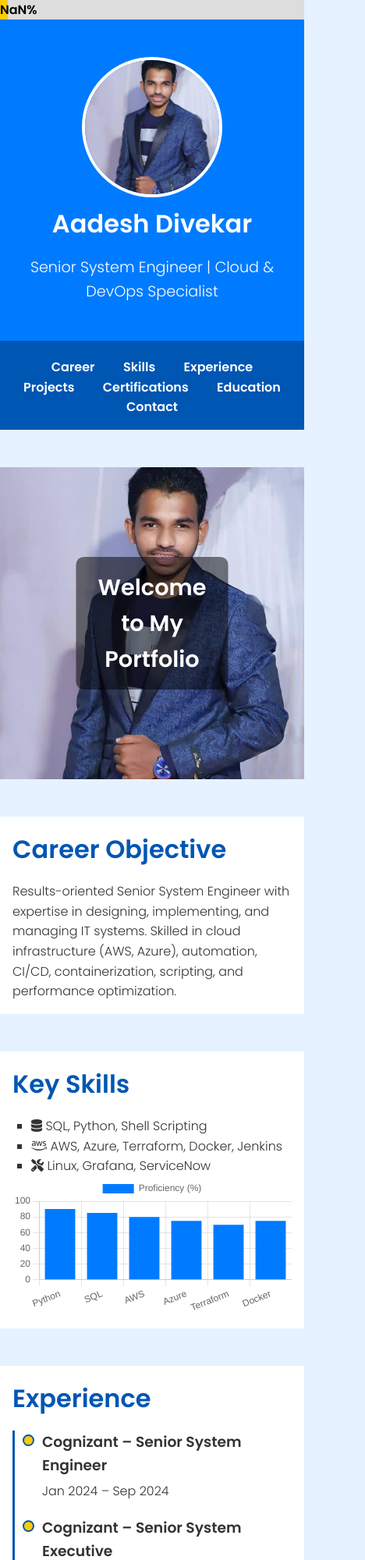
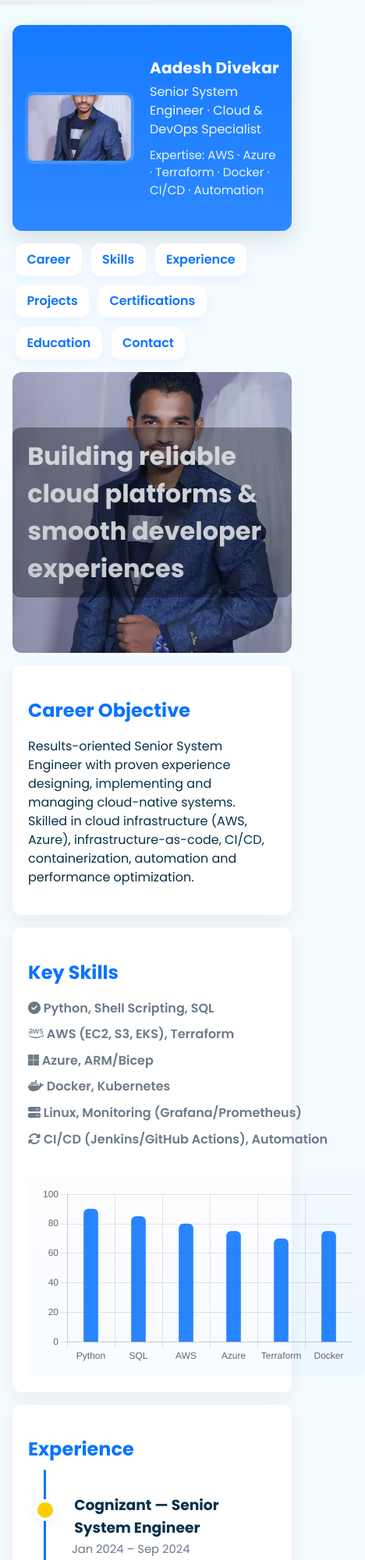
Before and after one commit to tejashree-dumasia/aadesh-resume, a plain HTML site: page index.html in a window 390 px wide. Shown: the top 2000 px of the page at 78% size, 468 px wide, since content can reach past the window. Drawn offline with nearby package versions, Linux system fonts and the light colour scheme.

Commit message:
Update index.html

```diff
--- a/index.html
+++ b/index.html
@@ -1,12 +1,12 @@
-<!DOCTYPE html>
+<!doctype html>
 <html lang="en">
 <head>
-  <meta charset="UTF-8" />
-  <meta name="viewport" content="width=device-width, initial-scale=1.0"/>
-  <title>Aadesh Divekar Portfolio</title>
+  <meta charset="utf-8">
+  <meta name="viewport" content="width=device-width, initial-scale=1">
+  <title>Aadesh Divekar — Portfolio</title>
 
   <!-- Google Fonts -->
-  <link href="https://fonts.googleapis.com/css2?family=Poppins:wght@300;600&display=swap" rel="stylesheet">
+  <link href="https://fonts.googleapis.com/css2?family=Poppins:wght@300;400;600;700&display=swap" rel="stylesheet">
 
   <!-- Font Awesome -->
   <link rel="stylesheet" href="https://cdnjs.cloudflare.com/ajax/libs/font-awesome/6.5.0/css/all.min.css">
@@ -15,228 +15,124 @@
   <script src="https://cdn.jsdelivr.net/npm/chart.js"></script>
 
   <style>
-    * {
-      margin: 0;
-      padding: 0;
-      box-sizing: border-box;
-      font-family: 'Poppins', sans-serif;
+    :root{
+      --bg:#f4fbff;
+      --card:#ffffff;
+      --primary:#0b74ff; /* blue */
+      --dark:#08304a;
+      --accent:#ffcc00; /* yellow */
+      --muted:#6c7a89;
+      --glass: rgba(255,255,255,0.6);
+      --radius:14px;
+      --container:1100px;
     }
 
-    body {
-      background-color: #e6f2ff;
-      color: #333;
-      line-height: 1.6;
-      padding-top: 5px;
+    *{box-sizing:border-box}
+    html,body{height:100%;}
+    body{
+      margin:0;
+      font-family:'Poppins',system-ui,-apple-system,Segoe UI,Roboto,"Helvetica Neue",Arial;
+      background:var(--bg);
+      color:var(--dark);
+      -webkit-font-smoothing:antialiased;
+      -moz-osx-font-smoothing:grayscale;
+      line-height:1.5;
+      scroll-behavior:smooth;
     }
 
-    header {
-      background-color: #007bff;
-      color: white;
-      padding: 3rem 0;
-      text-align: center;
-      box-shadow: 0 4px 8px rgba(0, 0, 0, 0.1);
-      border-bottom: 5px solid #0056b3;
+    /* Top thin progress bar */
+    #progress-wrap{
+      position:fixed;top:0;left:0;right:0;height:6px;background:linear-gradient(90deg, rgba(0,0,0,0.04), rgba(0,0,0,0.02));z-index:9999;
+    }
+    #progress{
+      height:100%;width:0%;background:var(--accent);transition:width 120ms linear;
     }
 
-    header h1 {
-      font-size: 3rem;
-      font-weight: 600;
+    /* Page container */
+    .site-wrap{max-width:var(--container);margin:0 auto;padding:1rem;}
+
+    header.hero{
+      background:linear-gradient(180deg, rgba(11,116,255,0.95), rgba(11,116,255,0.85));
+      color:white;padding:2.5rem 1rem;border-radius:12px;display:flex;gap:1.25rem;align-items:center;margin-top:1rem;box-shadow:0 10px 30px rgba(3,19,43,0.12);
     }
 
-    header p {
-      font-size: 1.2rem;
-      margin-top: 1rem;
+    .hero .avatar{width:140px;height:140px;border-radius:18px;overflow:hidden;flex:0 0 140px;border:4px solid rgba(255,255,255,0.14);background:linear-gradient(45deg, rgba(255,255,255,0.06), rgba(0,0,0,0.06));}
+    .hero .avatar img{width:100%;height:100%;object-fit:cover;display:block}
+
+    .hero .headings h1{font-size:1.9rem;margin:0 0 .25rem 0;letter-spacing:0.2px}
+    .hero .headings p{margin:0;color:rgba(255,255,255,0.92);font-weight:500}
+    .hero .meta{margin-top:.6rem;font-size:.95rem;color:rgba(255,255,255,0.9)}
+
+    nav.main-nav{display:flex;gap:12px;flex-wrap:wrap;margin:1rem 0;padding:0 0.25rem}
+    nav.main-nav a{background:var(--card);padding:.55rem .9rem;border-radius:12px;text-decoration:none;color:var(--primary);font-weight:600;box-shadow:0 4px 12px rgba(11,116,255,0.06);}
+    nav.main-nav a:hover{transform:translateY(-3px);transition:all .18s ease;color:var(--accent)}
+
+    /* Sections */
+    section.card{background:var(--card);border-radius:12px;padding:1.25rem;margin:1rem 0;box-shadow:0 8px 24px rgba(6,24,46,0.06)}
+    section.card h2{color:var(--primary);margin-bottom:.5rem}
+
+    /* Skills area */
+    .skills-grid{display:grid;grid-template-columns:1fr 360px;gap:1rem;align-items:start}
+    @media (max-width:900px){.skills-grid{grid-template-columns:1fr;}}
+
+    .skill-list ul{list-style:none;padding-left:0}
+    .skill-list li{margin:.6rem 0;font-weight:600;color:var(--muted)}
+
+    /* Chart box */
+    .chart-box{height:260px;border-radius:10px;padding:1rem;background:linear-gradient(0deg, rgba(11,116,255,0.03), rgba(11,116,255,0.01));display:flex;align-items:center;justify-content:center}
+
+    /* Parallax / hero banner - gentle */
+    .parallax-banner{
+      height:360px;border-radius:12px;background-position:center;background-size:cover;background-repeat:no-repeat;display:flex;align-items:center;justify-content:center;margin:1rem 0;position:relative;overflow:hidden
     }
+    .parallax-banner::after{content:"";position:absolute;inset:0;background:linear-gradient(180deg, rgba(3,19,43,0.15), rgba(3,19,43,0.25));}
+    .parallax-banner h2{position:relative;color:white;font-size:2rem;padding:0.8rem 1.2rem;border-radius:10px;background:rgba(0,0,0,0.35)}
 
-    header img {
-      width: 180px;
-      height: 180px;
-      border-radius: 50%;
-      margin-top: 20px;
-      object-fit: cover;
-      object-position: center;
-      border: 4px solid white;
-    }
+    /* Timeline */
+    .timeline{position:relative;padding:1rem 0}
+    .timeline::before{content:"";position:absolute;left:20px;top:0;bottom:0;width:3px;background:linear-gradient(180deg,var(--primary),#0a66d8);border-radius:6px}
+    .timeline-item{position:relative;margin:1rem 0;padding-left:56px}
+    .timeline-item .dot{position:absolute;left:8px;top:6px;width:28px;height:28px;border-radius:50%;background:var(--accent);border:4px solid var(--card);box-shadow:0 4px 14px rgba(11,116,255,0.08)}
+    .timeline-item h3{margin:0 .2rem .15rem .2rem}
+    .timeline-item time{display:block;color:var(--muted);font-size:.92rem;margin-bottom:.5rem}
 
-    nav {
-      background-color: #0056b3;
-      padding: 1rem 0;
-      text-align: center;
-      position: sticky;
-      top: 0;
-      z-index: 1000;
-    }
+    /* Projects & certs */
+    .projects p strong{display:inline-block;margin-bottom:.4rem}
 
-    nav a {
-      color: white;
-      margin: 0 1.5rem;
-      text-decoration: none;
-      font-weight: 600;
-      font-size: 1.1rem;
-      transition: color 0.3s;
-    }
+    /* Contact */
+    .contact-info p{margin:.4rem 0}
+    .contact-info a{color:var(--primary);text-decoration:none}
 
-    nav a:hover {
-      color: #ffcc00;
-    }
+    footer{margin:2rem 0 4rem;text-align:center;color:var(--muted)}
 
-    section {
-      max-width: 1000px;
-      margin: 3rem auto;
-      padding: 1rem;
-      background-color: white;
-    }
-
-    h2 {
-      color: #0056b3;
-      margin-bottom: 1rem;
-      font-size: 2rem;
-    }
-
-    ul {
-      list-style-type: square;
-      padding-left: 1.5rem;
-    }
-
-    a {
-      color: #0056b3;
-      text-decoration: none;
-      font-weight: 600;
-    }
-
-    a:hover {
-      color: #ffcc00;
-    }
-
-    footer {
-      text-align: center;
-      padding: 1.5rem;
-      margin-top: 2rem;
-      background-color: #0056b3;
-      color: white;
-    }
-
-    .highlight {
-      color: #ffcc00;
-      font-weight: 600;
-    }
-
-    /* Scroll Progress Bar */
-    #progress-bar-container {
-      position: fixed;
-      top: 0;
-      left: 0;
-      width: 100%;
-      height: 25px;
-      background: #ddd;
-      z-index: 999;
-    }
-
-    #progress-bar {
-      height: 100%;
-      background: #ffcc00;
-      width: 0%;
-      text-align: right;
-      padding-right: 10px;
-      color: #000;
-      font-weight: bold;
-    }
-
-    /* Parallax Effect */
-    .parallax {
-      background-image: url('aadu.jpeg');
-      background-attachment: fixed;
-      background-position: center;
-      background-repeat: no-repeat;
-      background-size: cover;
-      height: 400px;
-      position: relative;
-    }
-
-    .parallax h2 {
-      position: absolute;
-      top: 50%;
-      left: 50%;
-      transform: translate(-50%, -50%);
-      color: white;
-      font-size: 2.8rem;
-      text-align: center;
-      background: rgba(0, 0, 0, 0.5);
-      padding: 1rem 2rem;
-      border-radius: 10px;
-    }
-
-    /* Contact Icons */
-    .contact-info p {
-      font-size: 1.1rem;
-      margin: 0.5rem 0;
-    }
-
-    .contact-info span {
-      margin-right: 10px;
-    }
-
-    /* Timeline for Experience */
-    .timeline {
-      position: relative;
-      padding-left: 20px;
-      border-left: 3px solid #0056b3;
-    }
-
-    .timeline-item {
-      position: relative;
-      margin-bottom: 20px;
-    }
-
-    .timeline-dot {
-      position: absolute;
-      top: 5px;
-      left: -10px;
-      width: 15px;
-      height: 15px;
-      background: #ffcc00;
-      border: 2px solid #0056b3;
-      border-radius: 50%;
-    }
-
-    .timeline-content {
-      padding-left: 15px;
-    }
-
-    .timeline-content h3 {
-      margin-bottom: 5px;
-    }
-
-    /* Responsive */
-    @media (max-width: 768px) {
-      header h1 {
-        font-size: 2rem;
-      }
-      nav a {
-        font-size: 1rem;
-        margin: 0 1rem;
-      }
-      .parallax h2 {
-        font-size: 1.8rem;
-        padding: 1rem;
-      }
+    /* Small screens */
+    @media (max-width:520px){
+      .hero{flex-direction:row}
+      .hero .avatar{width:92px;height:92px;border-radius:12px}
+      .hero .headings h1{font-size:1.25rem}
     }
   </style>
 </head>
 <body>
+  <!-- Top progress bar -->
+  <div id="progress-wrap"><div id="progress" aria-hidden="true"></div></div>
 
-  <!-- Scroll Progress -->
-  <div id="progress-bar-container">
-    <div id="progress-bar">0%</div>
+  <div class="site-wrap">
+
+    <header class="hero" role="banner">
+      <div class="avatar" aria-hidden="true">
+        <img src="aadu.jpeg" alt="Aadesh Divekar — portrait" loading="lazy" onerror="this.src='https://via.placeholder.com/300x300.png?text=Profile'"/>
       </div>
 
-  <header>
-    <img src="aadu.jpeg" alt="Aadesh Divekar" />
+      <div class="headings">
         <h1>Aadesh Divekar</h1>
-    <p>Senior System Engineer | Cloud & DevOps Specialist</p>
+        <p>Senior System Engineer · Cloud & DevOps Specialist</p>
+        <div class="meta">Expertise: AWS · Azure · Terraform · Docker · CI/CD · Automation</div>
+      </div>
+
     </header>
 
-  <nav>
+    <nav class="main-nav" aria-label="Primary navigation">
       <a href="#career">Career</a>
       <a href="#skills">Skills</a>
       <a href="#experience">Experience</a>
@@ -246,134 +142,137 @@
       <a href="#contact">Contact</a>
     </nav>
 
-  <!-- Parallax Section -->
-  <section class="parallax">
-    <h2>Welcome to My Portfolio</h2>
+    <div class="parallax-banner" style="background-image:url('aadu.jpeg');" role="img" aria-label="abstract cloud and tech background">
+      <h2>Building reliable cloud platforms & smooth developer experiences</h2>
+    </div>
+
+    <section id="career" class="card">
+      <h2>Career Objective</h2>
+      <p>Results-oriented Senior System Engineer with proven experience designing, implementing and managing cloud-native systems. Skilled in cloud infrastructure (AWS, Azure), infrastructure-as-code, CI/CD, containerization, automation and performance optimization.</p>
     </section>
 
-  <section id="career">
-    <h2>Career Objective</h2>
-    <p>Results-oriented Senior System Engineer with expertise in designing, implementing, and managing IT systems. Skilled in cloud infrastructure (AWS, Azure), automation, CI/CD, containerization, scripting, and performance optimization.</p>
-  </section>
-
-  <section id="skills">
+    <section id="skills" class="card">
+      <div class="skills-grid">
+        <div class="skill-list">
           <h2>Key Skills</h2>
           <ul>
-      <li><i class="fas fa-database"></i> SQL, Python, Shell Scripting</li>
-      <li><i class="fab fa-aws"></i> AWS, Azure, Terraform, Docker, Jenkins</li>
-      <li><i class="fas fa-tools"></i> Linux, Grafana, ServiceNow</li>
+            <li><i class="fas fa-check-circle"></i> Python, Shell Scripting, SQL</li>
+            <li><i class="fab fa-aws"></i> AWS (EC2, S3, EKS), Terraform</li>
+            <li><i class="fab fa-microsoft"></i> Azure, ARM/Bicep</li>
+            <li><i class="fab fa-docker"></i> Docker, Kubernetes</li>
+            <li><i class="fas fa-server"></i> Linux, Monitoring (Grafana/Prometheus)</li>
+            <li><i class="fas fa-sync-alt"></i> CI/CD (Jenkins/GitHub Actions), Automation</li>
           </ul>
-    <canvas id="skillChart" width="400" height="200"></canvas>
-  </section>
+        </div>
 
-  <section id="experience">
-    <h2>Experience</h2>
-    <div class="timeline" id="experience-timeline">
-      <!-- Dynamic timeline content will be injected here -->
+        <div class="chart-box" aria-hidden="true">
+          <canvas id="skillChart" width="400" height="240"></canvas>
+        </div>
       </div>
     </section>
 
-  <section id="projects">
-    <h2>Projects</h2>
-    <p><strong class="highlight">BHF IT Steady State 2020:</strong> Led the migration and optimization of legacy systems for a large enterprise, integrating cloud solutions and automating workflows using Jenkins and Terraform.</p>
+    <section id="experience" class="card">
+      <h2>Experience</h2>
+      <div class="timeline" id="experience-timeline" aria-live="polite">
+        <!-- Timeline items injected by JS -->
+      </div>
     </section>
 
-  <section id="certifications">
+    <section id="projects" class="card projects">
+      <h2>Projects</h2>
+      <p><strong>BHF IT Steady State 2020:</strong> Led the migration and optimization of legacy systems for a large enterprise, integrating cloud solutions and automating workflows using Jenkins and Terraform. Focus: reliability, cost optimization and rollout automation.</p>
+    </section>
+
+    <section id="certifications" class="card">
       <h2>Certifications</h2>
       <ul>
-      <li>AWS Certified Developer Associate</li>
-      <li>Microsoft Azure Developer Associate</li>
-      <li>DevOps Engineer Expert (Microsoft)</li>
+        <li>AWS Certified Developer — Associate</li>
+        <li>Microsoft Certified: Azure Developer Associate</li>
+        <li>Microsoft Certified: DevOps Engineer Expert</li>
       </ul>
     </section>
 
-  <section id="education">
+    <section id="education" class="card">
       <h2>Education</h2>
-    <p><strong>B.Tech/B.E</strong> - Dr. Babasaheb Ambedkar Technological University</p>
+      <p><strong>B.Tech/B.E</strong> — Dr. Babasaheb Ambedkar Technological University</p>
     </section>
 
-  <section id="contact">
+    <section id="contact" class="card">
       <h2>Contact</h2>
       <div class="contact-info">
-      <p><span><i class="fas fa-envelope"></i></span>Email: <a href="mailto:adeshdivekar0@gmail.com">adeshdivekar0@gmail.com</a></p>
-      <p><span><i class="fas fa-phone"></i></span>Phone: 7219355467</p>
-      <p><span><i class="fas fa-map-marker-alt"></i></span>Location: Pune</p>
-      <p><span><i class="fab fa-linkedin"></i></span>LinkedIn: <a href="https://www.linkedin.com/in/aadi-divekar-5a632b1b4" target="_blank">View Profile</a></p>
+        <p><span aria-hidden="true"><i class="fas fa-envelope"></i></span> Email: <a href="mailto:adeshdivekar0@gmail.com">adeshdivekar0@gmail.com</a></p>
+        <p><span aria-hidden="true"><i class="fas fa-phone"></i></span> Phone: <a href="tel:+917219355467">+91 72193 55467</a></p>
+        <p><span aria-hidden="true"><i class="fas fa-map-marker-alt"></i></span> Location: Pune, India</p>
+        <p><span aria-hidden="true"><i class="fab fa-linkedin"></i></span> LinkedIn: <a href="https://www.linkedin.com/in/aadi-divekar-5a632b1b4" target="_blank" rel="noopener">View Profile</a></p>
       </div>
     </section>
 
     <footer>
-    <p>&copy; 2024 Aadesh Divekar</p>
+      <small>&copy; <span id="year"></span> Aadesh Divekar · Built with care</small>
     </footer>
 
+  </div> <!-- .site-wrap -->
+
   <script>
-    // Scroll Progress Bar
-    window.addEventListener("scroll", function () {
-      var winScroll = document.documentElement.scrollTop || document.body.scrollTop;
-      var height = document.documentElement.scrollHeight - document.documentElement.clientHeight;
-      var scrolled = (winScroll / height) * 100;
-      const progressBar = document.getElementById("progress-bar");
-      progressBar.style.width = scrolled + "%";
-      progressBar.textContent = Math.round(scrolled) + "%";
+    // small helper: update year
+    document.getElementById('year').textContent = new Date().getFullYear();
+
+    // Progress bar
+    (function(){
+      const progress = document.getElementById('progress');
+      function update(){
+        const sc = document.documentElement.scrollTop || document.body.scrollTop;
+        const h = document.documentElement.scrollHeight - document.documentElement.clientHeight;
+        const pct = h>0? Math.min(100, Math.round((sc/h)*100)) : 0;
+        progress.style.width = pct + '%';
+      }
+      window.addEventListener('scroll', update, {passive:true});
+      window.addEventListener('resize', update);
+      update();
+    })();
+
+    // Experience data (kept simple and safe)
+    const experienceData = [
+      { role: 'Senior System Engineer', company: 'Cognizant', duration: 'Jan 2024 – Sep 2024', details: 'Cloud operations, automation and incident response.' },
+      { role: 'Senior System Executive', company: 'Cognizant', duration: 'Jan 2023 – Dec 2023', details: 'Platform reliability and deployment automation.' },
+      { role: 'System Engineer', company: 'Cognizant', duration: 'Apr 2022 – Dec 2022', details: 'Support, scripting and monitoring.' }
+    ];
+
+    // render timeline
+    (function(){
+      const container = document.getElementById('experience-timeline');
+      container.innerHTML = '';
+      experienceData.forEach(exp => {
+        const item = document.createElement('article');
+        item.className = 'timeline-item';
+        item.innerHTML = `\n          <div class="dot" aria-hidden="true"></div>\n          <div class="content">\n            <h3>${escapeHtml(exp.company)} — ${escapeHtml(exp.role)}</h3>\n            <time>${escapeHtml(exp.duration)}</time>\n            <p style="margin:0;color:var(--muted)">${escapeHtml(exp.details)}</p>\n          </div>\n        `;
+        container.appendChild(item);
       });
 
-    // Skill Chart
-    const ctx = document.getElementById('skillChart').getContext('2d');
-    new Chart(ctx, {
-      type: 'bar',
-      data: {
-        labels: ['Python', 'SQL', 'AWS', 'Azure', 'Terraform', 'Docker'],
-        datasets: [{
-          label: 'Proficiency (%)',
-          data: [90, 85, 80, 75, 70, 75],
-          backgroundColor: '#007bff'
-        }]
-      },
-      options: {
-        scales: {
-          y: {
-            beginAtZero: true,
-            max: 100
-          }
-        }
+      // simple escape to avoid accidental markup injection
+      function escapeHtml(s){ return String(s).replace(/[&<>\"]/g, function(c){return {'&':'&amp;','<':'&lt;','>':'&gt;','\\':'\\\\','"':'&quot;'}[c];}); }
+    })();
+
+    // Chart.js initialization (safe-guard if Chart loaded)
+    (function(){
+      const el = document.getElementById('skillChart');
+      if(!el || typeof Chart === 'undefined') return;
+
+      const labels = ['Python','SQL','AWS','Azure','Terraform','Docker'];
+      const data = [90,85,80,75,70,75];
+
+      new Chart(el.getContext('2d'), {
+        type:'bar',
+        data:{labels:labels,datasets:[{label:'Proficiency (%)',data:data,backgroundColor:'rgba(11,116,255,0.88)',borderRadius:6,barThickness:18}]},
+        options:{
+          responsive:true,maintainAspectRatio:false,plugins:{legend:{display:false}},
+          scales:{y:{beginAtZero:true,max:100,ticks:{stepSize:20}}}
         }
       });
+    })();
 
-    // Dynamic Experience Timeline
-    const experienceData = [
-      {
-        role: "Senior System Engineer",
-        company: "Cognizant",
-        duration: "Jan 2024 – Sep 2024"
-      },
-      {
-        role: "Senior System Executive",
-        company: "Cognizant",
-        duration: "Jan 2023 – Dec 2023"
-      },
-      {
-        role: "System Engineer",
-        company: "Cognizant",
-        duration: "Apr 2022 – Dec 2022"
-      }
-    ];
-
-    const timelineContainer = document.getElementById("experience-timeline");
-
-    experienceData.forEach(exp => {
-      const item = document.createElement("div");
-      item.className = "timeline-item";
-
-      item.innerHTML = `
-        <div class="timeline-dot"></div>
-        <div class="timeline-content">
-          <h3>${exp.company} – ${exp.role}</h3>
-          <span>${exp.duration}</span>
-        </div>
-      `;
-
-      timelineContainer.appendChild(item);
-    });
+    // small accessibility: focus outline for keyboard users
+    document.addEventListener('keydown', function(e){ if(e.key === 'Tab'){ document.documentElement.classList.add('show-focus'); } });
   </script>
 </body>
 </html>
```
Lines whose indentation alone changed are shown as unchanged.
